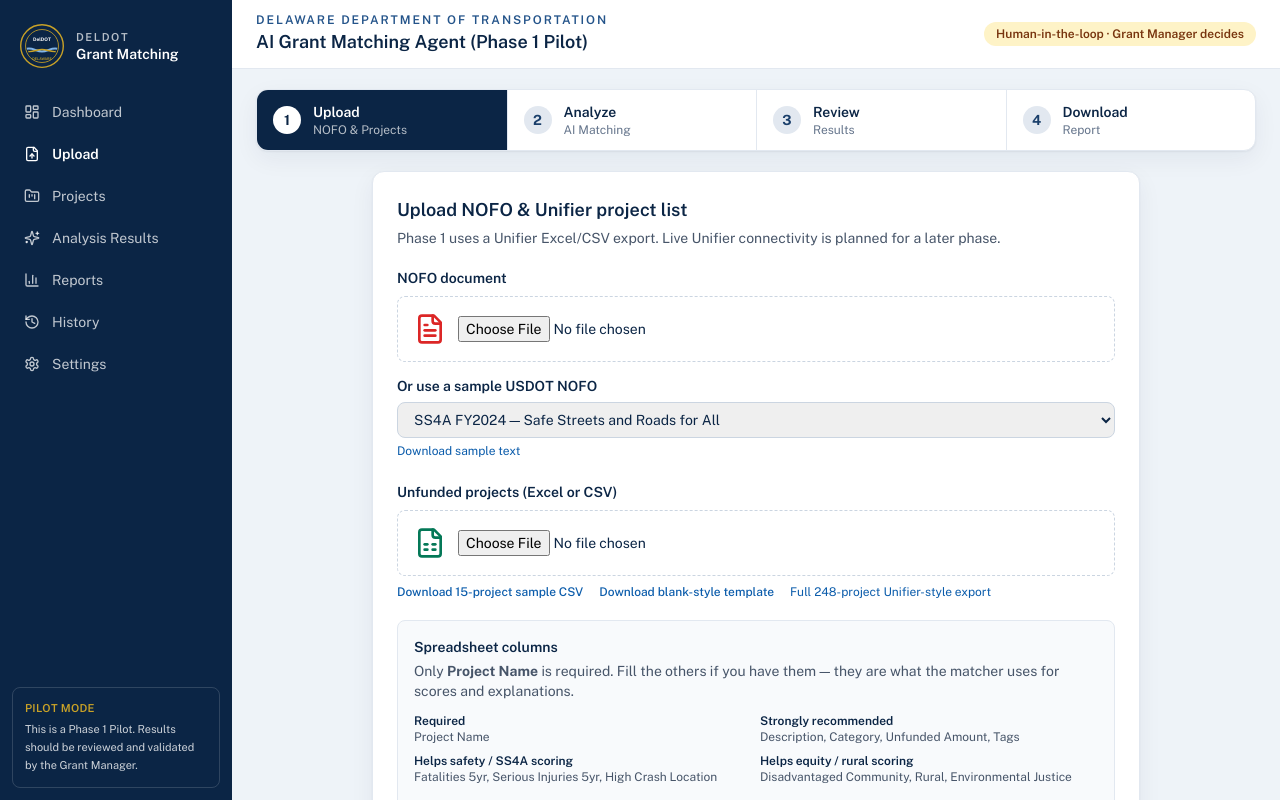
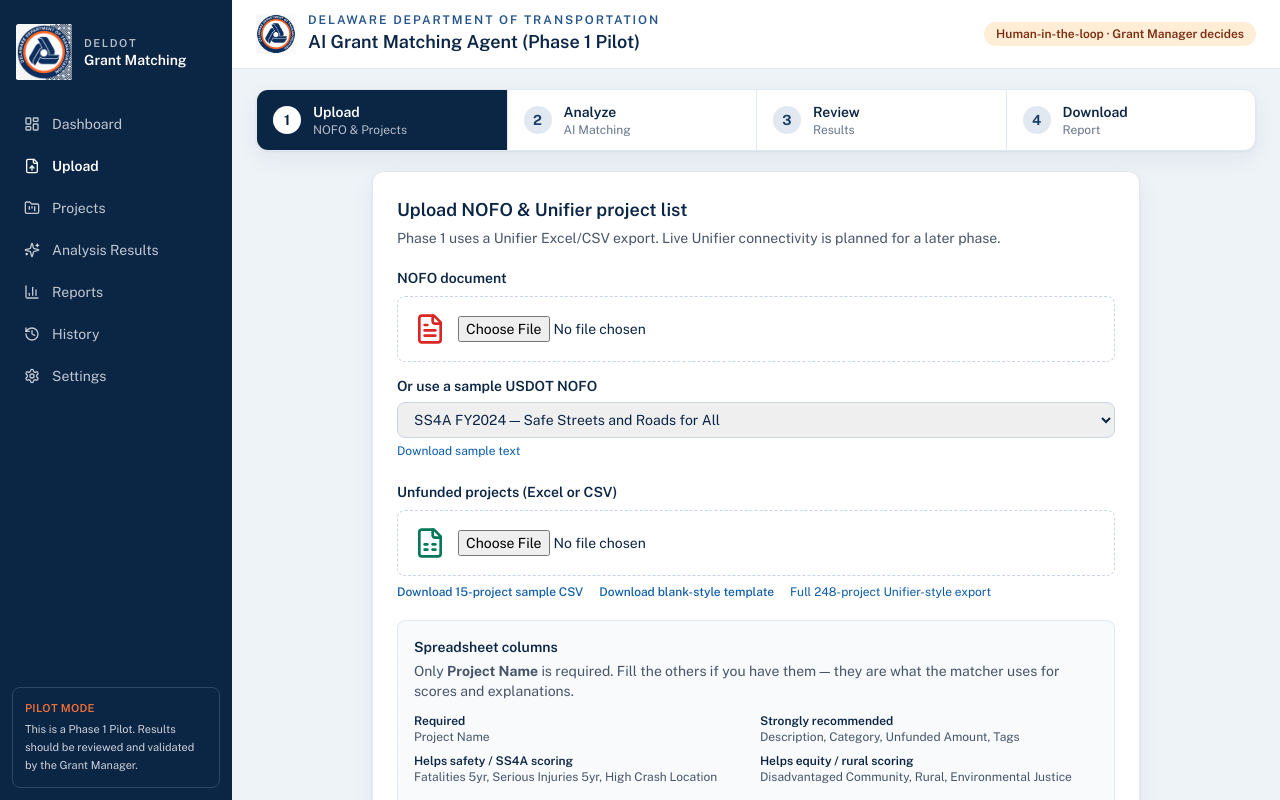
Before and after one commit to m3nos95/DelDOT-Soil-Borrow-, a Next.js app: page /upload in a window 1280 px wide. Shown: the top 800 px of the page. Built offline with nearby package versions, Linux system fonts and the light colour scheme.

Commit message:
Use the official DelDOT circular logo in the app chrome
Replace the placeholder seal with the navy-and-orange department emblem
in the sidebar, header, and printed reports, and align accent color to
the logo orange.

Co-authored-by: m3nos95 <m3nos95@users.noreply.github.com>

```diff
--- a/components/AppShell.tsx
+++ b/components/AppShell.tsx
@@ -1,6 +1,7 @@
 "use client";
 
 import { Sidebar } from "./Sidebar";
+import { DelDotSeal } from "./DelDotSeal";
 
 export function AppShell({ children }: { children: React.ReactNode }) {
   return (
@@ -8,13 +9,16 @@ export function AppShell({ children }: { children: React.ReactNode }) {
       <Sidebar />
       <div className="min-w-0 flex-1">
         <header className="flex items-center justify-between border-b border-slate-200 bg-white px-6 py-3">
-          <div>
-            <div className="text-xs font-semibold uppercase tracking-[0.16em] text-navy-600">
-              Delaware Department of Transportation
+          <div className="flex items-center gap-3">
+            <DelDotSeal className="h-10 w-10" />
+            <div>
+              <div className="text-xs font-semibold uppercase tracking-[0.16em] text-navy-600">
+                Delaware Department of Transportation
+              </div>
+              <h1 className="text-lg font-semibold text-navy-900">AI Grant Matching Agent (Phase 1 Pilot)</h1>
             </div>
-            <h1 className="text-lg font-semibold text-navy-900">AI Grant Matching Agent (Phase 1 Pilot)</h1>
           </div>
-          <div className="rounded-full bg-amber-100 px-3 py-1 text-xs font-semibold text-amber-900">
+          <div className="rounded-full bg-orange-100 px-3 py-1 text-xs font-semibold text-orange-900">
             Human-in-the-loop · Grant Manager decides
           </div>
         </header>
--- a/components/DelDotSeal.tsx
+++ b/components/DelDotSeal.tsx
@@ -1,16 +1,10 @@
-export function DelDotSeal({ className = "h-10 w-10" }: { className?: string }) {
+export function DelDotSeal({ className = "h-12 w-12" }: { className?: string }) {
   return (
-    <svg viewBox="0 0 64 64" className={className} aria-label="Delaware Department of Transportation">
-      <circle cx="32" cy="32" r="31" fill="#0b2545" stroke="#c9a227" strokeWidth="2" />
-      <circle cx="32" cy="32" r="24" fill="none" stroke="#c9a227" strokeWidth="1.2" />
-      <path d="M10 36c8-2 14 4 22 4s14-6 22-4" fill="none" stroke="#7fb3e8" strokeWidth="3" />
-      <path d="M12 40c7 1 13-3 20-3s13 4 20 3" fill="none" stroke="#c9a227" strokeWidth="2" />
-      <text x="32" y="24" textAnchor="middle" fill="white" fontSize="7" fontWeight="700" fontFamily="Public Sans, sans-serif">
-        DelDOT
-      </text>
-      <text x="32" y="52" textAnchor="middle" fill="#c9a227" fontSize="5.2" fontWeight="600" fontFamily="Public Sans, sans-serif">
-        DELAWARE
-      </text>
-    </svg>
+    // eslint-disable-next-line @next/next/no-img-element
+    <img
+      src="/deldot-logo.png"
+      alt="Delaware Department of Transportation"
+      className={className}
+    />
   );
 }
--- a/components/Sidebar.tsx
+++ b/components/Sidebar.tsx
@@ -29,8 +29,8 @@ export function Sidebar() {
 
   return (
     <aside className="flex h-screen w-[232px] shrink-0 flex-col bg-navy-900 text-white">
-      <div className="flex items-center gap-3 px-5 pb-4 pt-6">
-        <DelDotSeal className="h-11 w-11" />
+      <div className="flex items-center gap-3 px-4 pb-4 pt-6">
+        <DelDotSeal className="h-14 w-14 shrink-0" />
         <div>
           <div className="text-[11px] font-semibold uppercase tracking-[0.14em] text-white/70">
             DelDOT
@@ -61,7 +61,7 @@ export function Sidebar() {
         })}
       </nav>
       <div className="m-3 rounded-lg border border-white/15 bg-white/8 p-3 text-[11px] leading-relaxed text-white/80">
-        <div className="mb-1 font-semibold uppercase tracking-wide text-deldot-gold">Pilot Mode</div>
+        <div className="mb-1 font-semibold uppercase tracking-wide text-deldot-orange">Pilot Mode</div>
         This is a Phase 1 Pilot. Results should be reviewed and validated by the Grant Manager.
       </div>
     </aside>
--- a/lib/report.ts
+++ b/lib/report.ts
@@ -86,10 +86,15 @@ export function analysisReportHtml(analysis: Analysis, projects: Project[]): str
     th { background: #0b2545; color: white; }
     .banner { background: #fff6c8; padding: 10px 12px; border-radius: 6px; margin: 16px 0; }
     .meta { display: flex; gap: 24px; margin: 12px 0 20px; font-size: 13px; }
+    .brand { display: flex; align-items: center; gap: 12px; margin-bottom: 16px; }
+    .brand img { width: 56px; height: 56px; }
   </style>
 </head>
 <body>
-  <p class="muted">Delaware Department of Transportation · AI Grant Matching Agent · Phase 1 Pilot</p>
+  <div class="brand">
+    <img src="/deldot-logo.png" alt="Delaware Department of Transportation" />
+    <p class="muted">Delaware Department of Transportation · AI Grant Matching Agent · Phase 1 Pilot</p>
+  </div>
   <h1>${analysis.nofoName}</h1>
   <div class="meta">
     <div>File: ${analysis.nofoFileName}</div>
--- a/tailwind.config.ts
+++ b/tailwind.config.ts
@@ -18,10 +18,10 @@ const config: Config = {
         },
         deldot: {
           blue: "#0b5cab",
-          gold: "#c9a227",
+          gold: "#f27036",
           green: "#1f7a4d",
           amber: "#c47b17",
-          orange: "#c45c1a",
+          orange: "#f27036",
         },
       },
       fontFamily: {
```
Also changed, not shown: public/deldot-logo.png (added).
